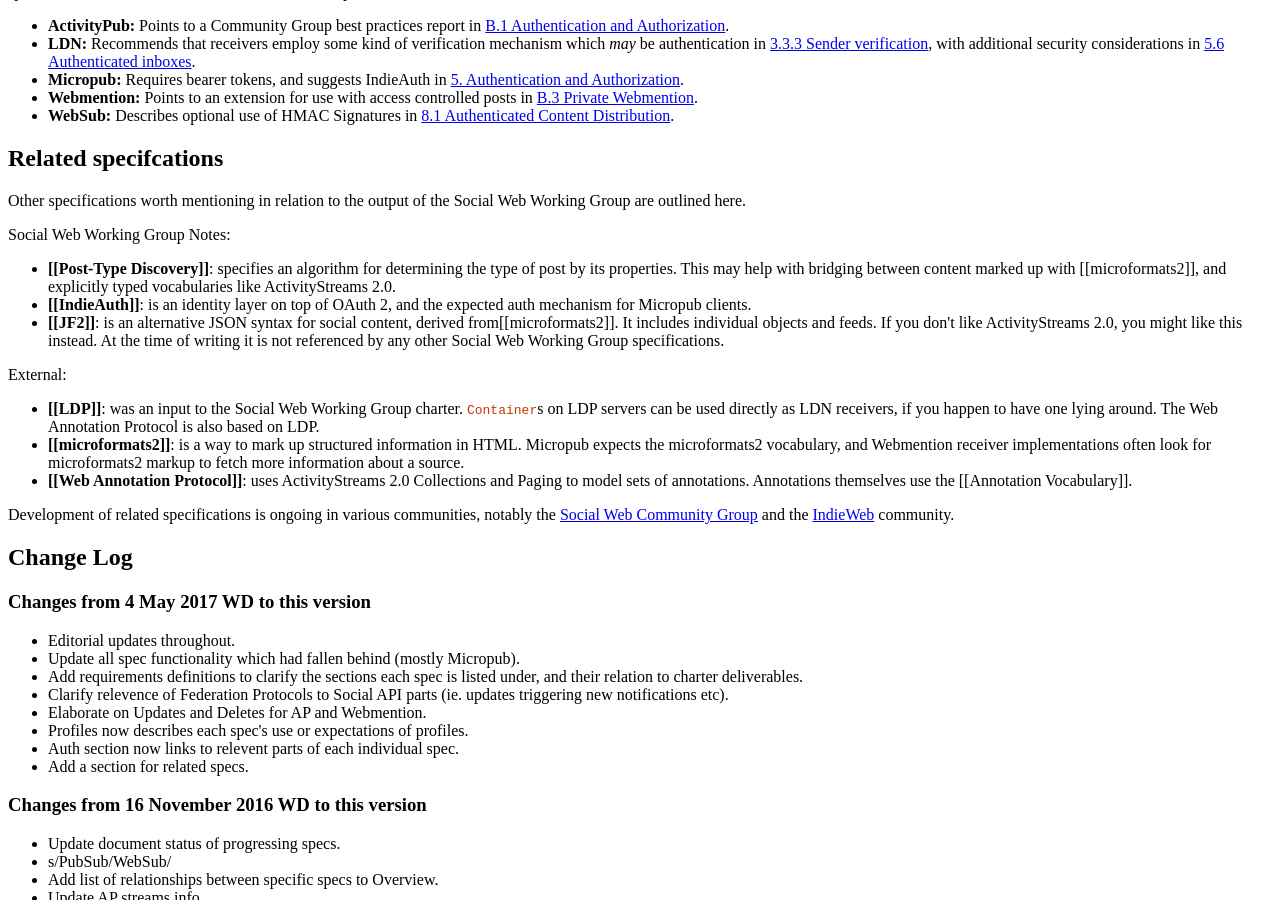
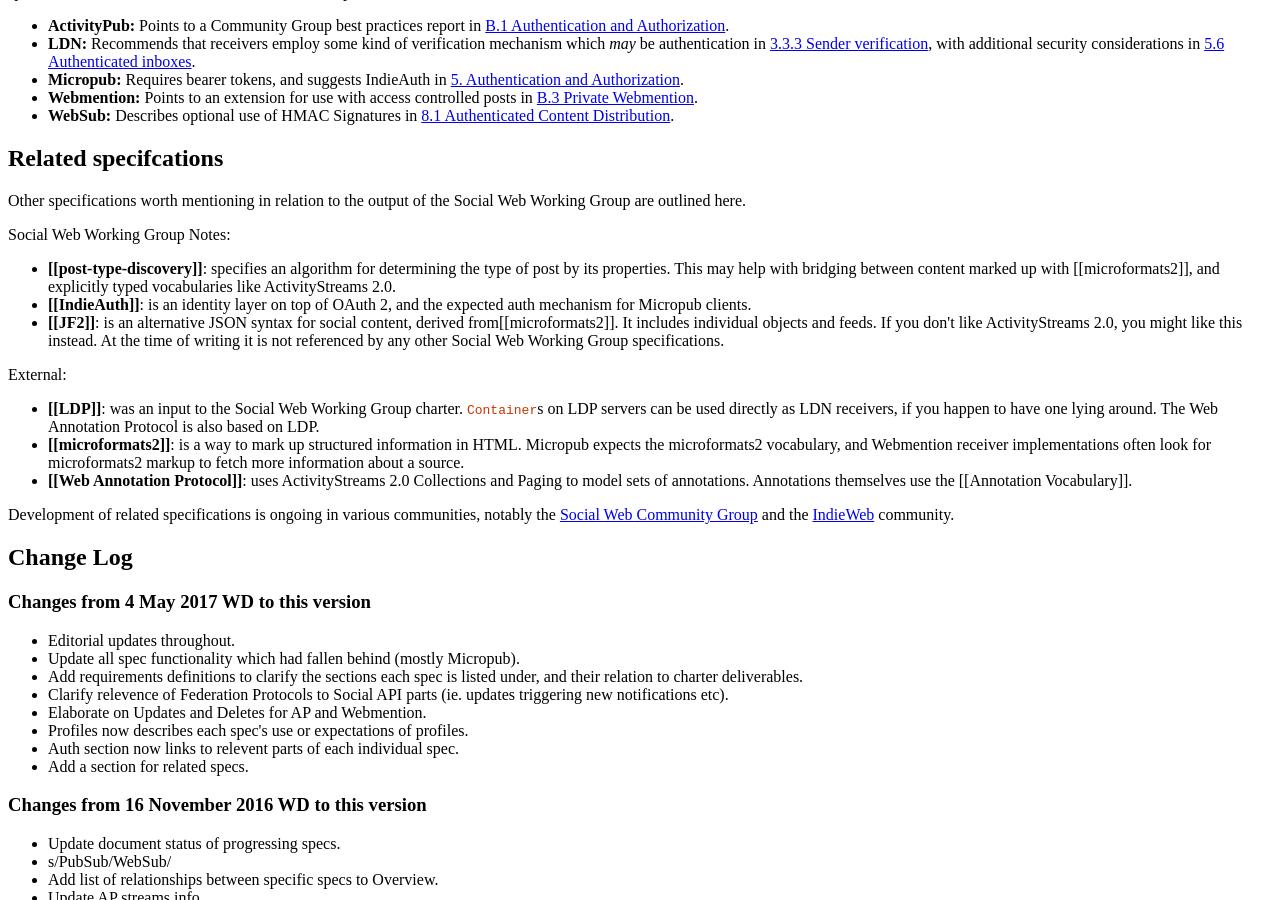
Before and after one commit to w3c-social/social-web-protocols, a Jekyll site: the page index.html, which Jekyll copies as it is, in a window 1280 px wide and 900 px high, scrolled down 10683 px. Built offline with Jekyll 4.4.1, drawn with Linux system fonts in a browser that asks for light colours.

Commit message:
PTD reference

```diff
--- a/index.html
+++ b/index.html
@@ -964,7 +964,7 @@
       <p>Social Web Working Group Notes:</p>
 
       <ul>
-        <li><strong>[[Post-Type Discovery]]</strong>: specifies an algorithm for determining the type of post by its properties. This may help with bridging between content marked up with [[microformats2]], and explicitly typed vocabularies like ActivityStreams 2.0.</li>
+        <li><strong>[[post-type-discovery]]</strong>: specifies an algorithm for determining the type of post by its properties. This may help with bridging between content marked up with [[microformats2]], and explicitly typed vocabularies like ActivityStreams 2.0.</li>
 
         <li><strong>[[IndieAuth]]</strong>: is an identity layer on top of OAuth 2, and the expected auth mechanism for Micropub clients.</li>
 
--- a/note-20171225.html
+++ b/note-20171225.html
@@ -624,7 +624,7 @@
     <p>
       <a class="logo" href="https://www.w3.org/"><img src="https://www.w3.org/StyleSheets/TR/2016/logos/W3C" alt="W3C" width="72" height="48"></a>
     </p>
-  <p><!--_hyper: -1044069222;--></p>
+  <p><!--_hyper: 44445091;--></p>
   <h1 class="title p-name" id="title">Social Web Protocols</h1>
   <h2 id="w3c-working-group-note-25-december-2017"><abbr title="World Wide Web Consortium">W3C</abbr> Working Group Note <time class="dt-published" datetime="2017-12-25">25 December 2017</time></h2>
   <dl>
@@ -1426,7 +1426,7 @@
       <p>Social Web Working Group Notes:</p>
 
       <ul>
-        <li><strong>[[Post-Type Discovery]]</strong>: specifies an algorithm for determining the type of post by its properties. This may help with bridging between content marked up with [<cite><a class="bibref" href="#bib-microformats2">microformats2</a></cite>], and explicitly typed vocabularies like ActivityStreams 2.0.</li>
+        <li><strong>[<cite><a class="bibref" href="#bib-post-type-discovery">post-type-discovery</a></cite>]</strong>: specifies an algorithm for determining the type of post by its properties. This may help with bridging between content marked up with [<cite><a class="bibref" href="#bib-microformats2">microformats2</a></cite>], and explicitly typed vocabularies like ActivityStreams 2.0.</li>
 
         <li><strong>[<cite><a class="bibref" href="#bib-IndieAuth">IndieAuth</a></cite>]</strong>: is an identity layer on top of OAuth 2, and the expected auth mechanism for Micropub clients.</li>
 
```
Also changed, not shown: other parts of note-20171225.html (+1 -0 lines).
